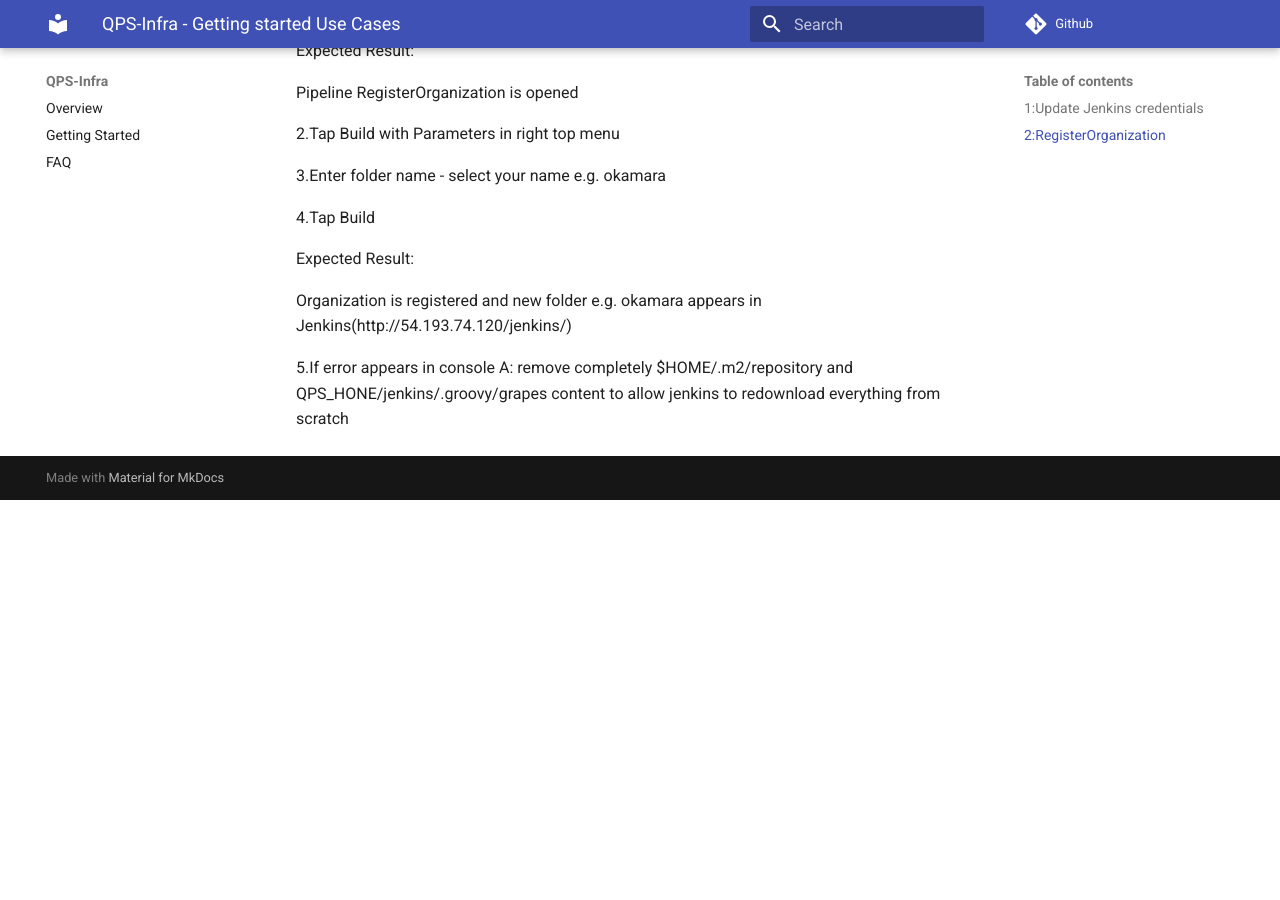
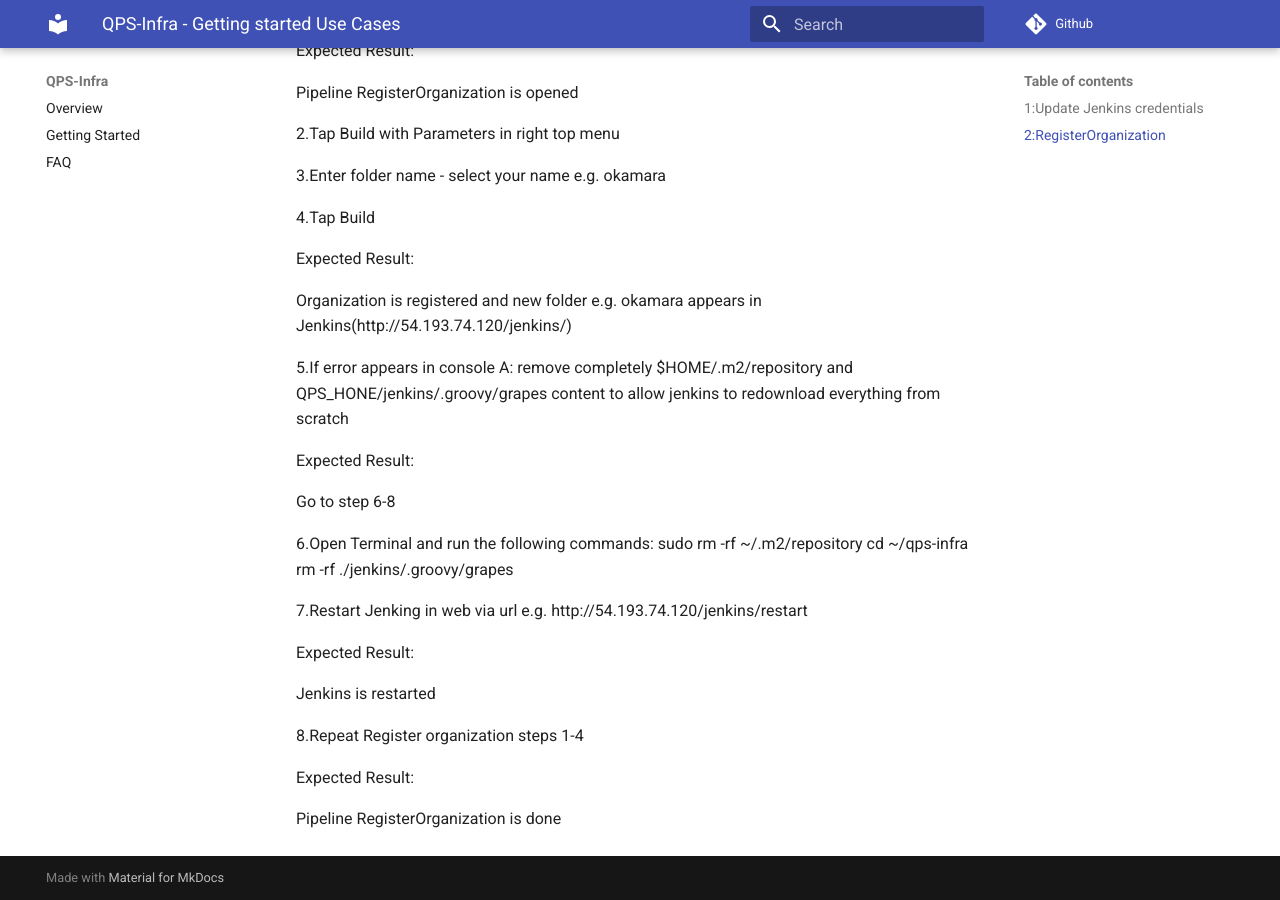
Before and after one commit to zebrunner/community-edition, an MkDocs documentation site: the page built from docs/usage.md, in a window 1280 px wide and 900 px high, scrolled down 1016 px. Built offline with MkDocs 1.6.1 and Material for MkDocs 9.7.7, drawn with Linux system fonts in a browser that asks for light colours; comment, search, counter and statistics services are not loaded; old or Windows-style settings are respelled for this version of MkDocs; before the commit the page ends 1516 px from its top, so only the background shows below that.

Commit message:
Update usage.md

```diff
--- a/docs/usage.md
+++ b/docs/usage.md
@@ -55,3 +55,24 @@
 
 5.If error appears in console
 A: remove completely $HOME/.m2/repository and QPS_HONE/jenkins/.groovy/grapes content to allow jenkins to redownload everything from scratch
+
+Expected Result:
+
+Go to step 6-8
+
+6.Open Terminal and run the following commands:
+sudo rm -rf ~/.m2/repository
+cd ~/qps-infra
+rm -rf ./jenkins/.groovy/grapes
+
+7.Restart Jenking in web via url e.g. http://54.193.74.120/jenkins/restart
+
+Expected Result:
+
+Jenkins is restarted
+
+8.Repeat Register organization steps 1-4
+
+Expected Result:
+
+Pipeline RegisterOrganization is done
```
